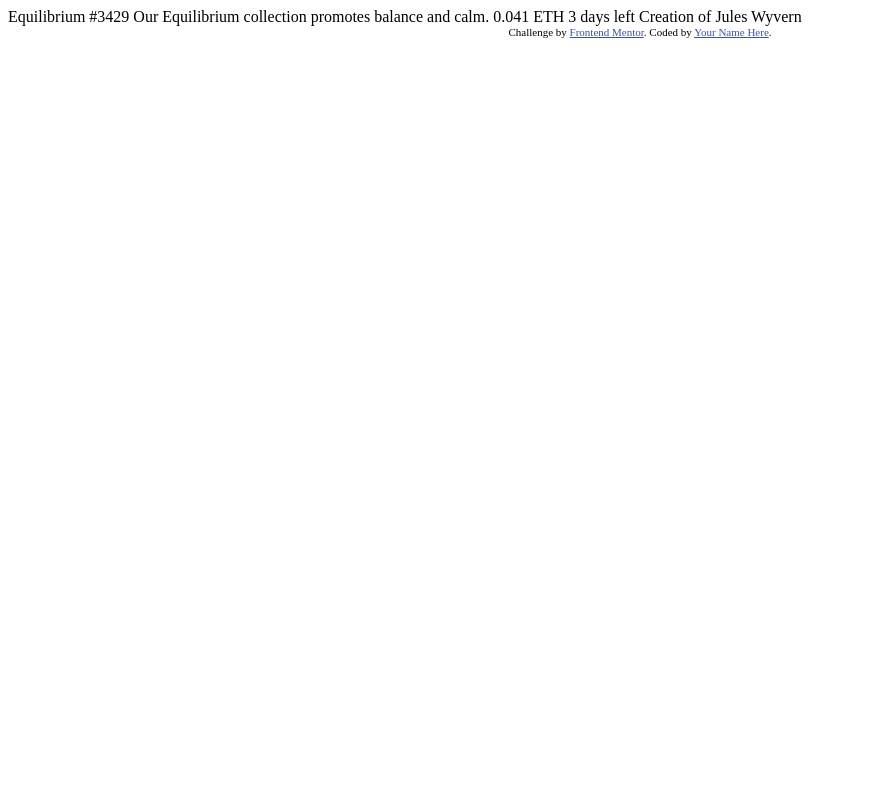
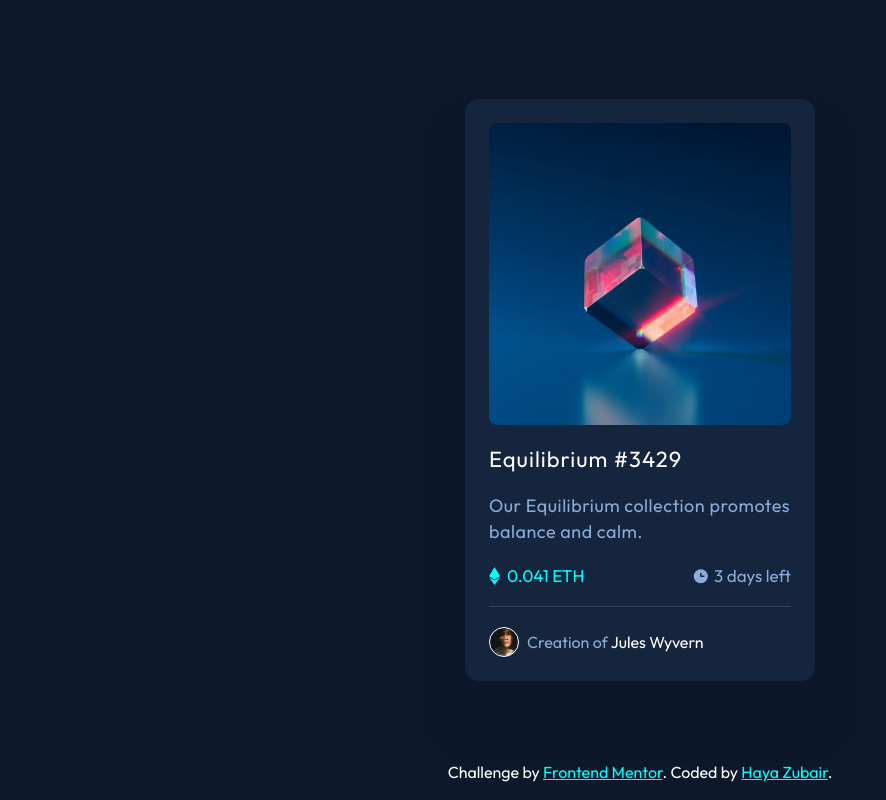
Before and after one commit to hayamione/nft-preview-card-component-main, a plain HTML site: page index.html in a window 1280 px wide. Shown: the whole page, without its empty margins (0-886 px from the left). Drawn offline with Linux system fonts and the light colour scheme.

Commit message:
work on page design

```diff
--- a/index.html
+++ b/index.html
@@ -7,27 +7,43 @@
   <link rel="icon" type="image/png" sizes="32x32" href="./images/favicon-32x32.png">
 
   <title>Frontend Mentor | NFT preview card component</title>
+  <link rel="stylesheet" href="style.css" />
 
-  <!-- Feel free to remove these styles or customise in your own stylesheet 👍 -->
-  <style>
-    .attribution { font-size: 11px; text-align: center; }
-    .attribution a { color: hsl(228, 45%, 44%); }
-  </style>
 </head>
 <body>
 
-  Equilibrium #3429
+  <div class="main">
+    <div class="nft-card">
+        <div class="image-thumbnail">
+            <div class="icon-view"></div>
+            <div class="overlay"></div>
+        </div>
+        <div class="card-content">
+            <h1>Equilibrium #3429</h1>
+            <p class="card-desc">Our Equilibrium collection promotes balance and calm.</p>
+            <div class="price-time">
+                <div class="price">
+                    <div class="price-icon"></div>
+                    <p class="price-text">0.041 ETH</p>
+                </div>
+                <div class="time">
+                    <div class="time-icon"></div>
+                    <p class="time-text">3 days left</p>
+                </div>
+            </div>
+            <hr>
+            <div class="author">
+                <div class="avatar"></div>
+                <p class="author-text">Creation of <span>Jules Wyvern</span></p>
+            </div>
+        </div>
+    </div>
 
-  Our Equilibrium collection promotes balance and calm.
-
-  0.041 ETH
-  3 days left
-
-  Creation of Jules Wyvern
 
   <div class="attribution">
     Challenge by <a href="https://www.frontendmentor.io?ref=challenge" target="_blank">Frontend Mentor</a>.
-    Coded by <a href="#">Your Name Here</a>.
+    Coded by <a href="https://www.frontendmentor.io/profile/hayamione">Haya Zubair</a>.
+  </div>
   </div>
 </body>
 </html>
--- /dev/null
+++ b/style.css
@@ -0,0 +1,233 @@
+@import url("https://fonts.googleapis.com/css2?family=Outfit");
+
+* {
+  margin: 0;
+  padding: 0;
+  box-sizing: border-box;
+  font-family: "Outfit", sans-serif;
+}
+
+body {
+  background-color: hsl(217, 54%, 11%);
+}
+
+.main {
+  min-height: 100vh;
+  display: flex;
+  justify-content: center;
+  align-items: center;
+  position: relative;
+  padding-bottom: 20px;
+}
+
+.nft-card {
+  width: 100%;
+  max-width: 350px;
+  display: flex;
+  flex-direction: column;
+  align-items: center;
+  border-radius: 14px;
+  background-color: hsl(216, 50%, 16%);
+  padding: 24px;
+  box-shadow: 0px 40px 20px 20px #0c1729;
+}
+
+.image-thumbnail {
+  position: relative;
+  background-image: url(../images/image-equilibrium.jpg);
+  background-repeat: no-repeat;
+  background-size: contain;
+  width: 302px;
+  height: 302px;
+  border-radius: 8px;
+}
+
+.overlay {
+  position: absolute;
+  top: 0px;
+  bottom: 0px;
+  left: 0px;
+  right: 0px;
+  width: 100%;
+  height: 100%;
+  opacity: 0;
+  transition: 0.3s ease;
+  background-color: cyan;
+  border-radius: 8px;
+}
+
+.icon-view {
+  position: absolute;
+  background-image: url(../images/icon-view.svg);
+  background-repeat: no-repeat;
+  background-size: contain;
+  width: 50px;
+  height: 50px;
+  top: 50%;
+  left: 50%;
+  transform: translate(-50%, -50%);
+  opacity: 0;
+}
+
+.image-thumbnail:hover .overlay {
+  cursor: pointer;
+  opacity: 0.4;
+}
+
+.image-thumbnail:hover .icon-view {
+  opacity: 1;
+}
+
+.card-content h1 {
+  font-size: 22px;
+  line-height: 28px;
+  color: white;
+  font-weight: 400;
+  padding-top: 20px;
+  letter-spacing: 1px;
+}
+
+.card-content h1:hover {
+  cursor: pointer;
+  color: cyan;
+}
+
+.card-content .card-desc {
+  line-height: 26px;
+  color: hsl(215, 51%, 70%);
+  font-weight: 300;
+  letter-spacing: 0.5px;
+}
+
+.card-desc {
+  font-size: 18px;
+  padding-top: 20px;
+}
+
+.price-time {
+  display: flex;
+  align-items: center;
+  justify-content: space-between;
+  margin: 20px 0px;
+}
+
+.price,
+.time {
+  display: flex;
+  align-items: center;
+}
+
+.price-icon {
+  background-image: url(../images/icon-ethereum.svg);
+  background-repeat: no-repeat;
+  background-size: contain;
+  width: 18px;
+  height: 18px;
+}
+
+.price-text {
+  font-size: 17px;
+  color: cyan;
+}
+
+.time-icon {
+  background-image: url(../images/icon-clock.svg);
+  background-repeat: no-repeat;
+  background-size: contain;
+  width: 18px;
+  height: 18px;
+  margin-right: 4px;
+}
+
+.time-text {
+  font-size: 17px;
+  color: hsl(215, 51%, 70%);
+}
+
+hr {
+  height: 1px;
+  border: none;
+  background-color: hsl(215, 32%, 27%);
+}
+
+.author {
+  display: flex;
+  align-items: center;
+  padding-top: 20px;
+}
+
+.avatar {
+  background-image: url(../images/image-avatar.png);
+  background-repeat: no-repeat;
+  background-size: contain;
+  width: 30px;
+  height: 30px;
+  margin-right: 8px;
+  border-radius: 20px;
+  border: white solid 1px;
+}
+
+.author-text {
+  color: hsl(215, 51%, 70%);
+}
+
+span {
+  color: white;
+}
+
+span:hover {
+  cursor: pointer;
+  color: cyan;
+}
+
+@media (max-width: 375px) {
+  * {
+    margin: 0;
+    padding: 0;
+    box-sizing: border-box;
+  }
+
+  .container {
+    width: 375px;
+    height: 375px;
+  }
+
+  .nft-card {
+    width: 318px;
+    height: auto;
+    display: flex;
+    flex-direction: column;
+    align-items: center;
+    border-radius: 14px;
+    background-color: hsl(216, 50%, 16%);
+    padding: 24px;
+  }
+
+  .image-thumbnail {
+    position: relative;
+    background-image: url(../images/image-equilibrium.jpg);
+    background-repeat: no-repeat;
+    background-size: contain;
+    width: 274px;
+    height: 274px;
+    border-radius: 8px;
+  }
+
+  .card-desc {
+    font-size: 16px;
+    padding-top: 20px;
+  }
+}
+
+.attribution {
+  font-size: 12;
+  line-height: 1;
+  text-align: center;
+  position: absolute;
+  bottom: 20px;
+  width: 100%;
+  color: #fff;
+}
+.attribution a {
+  color: cyan;
+}
```
